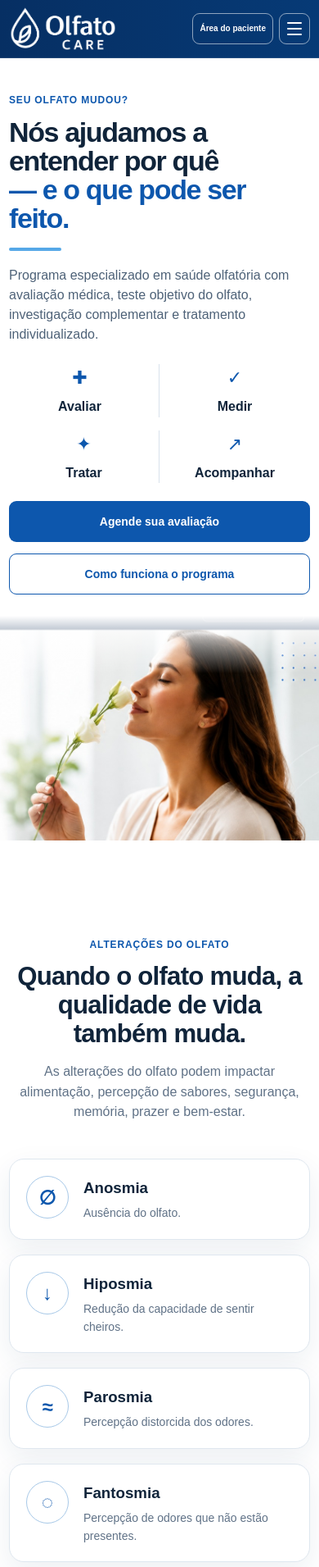
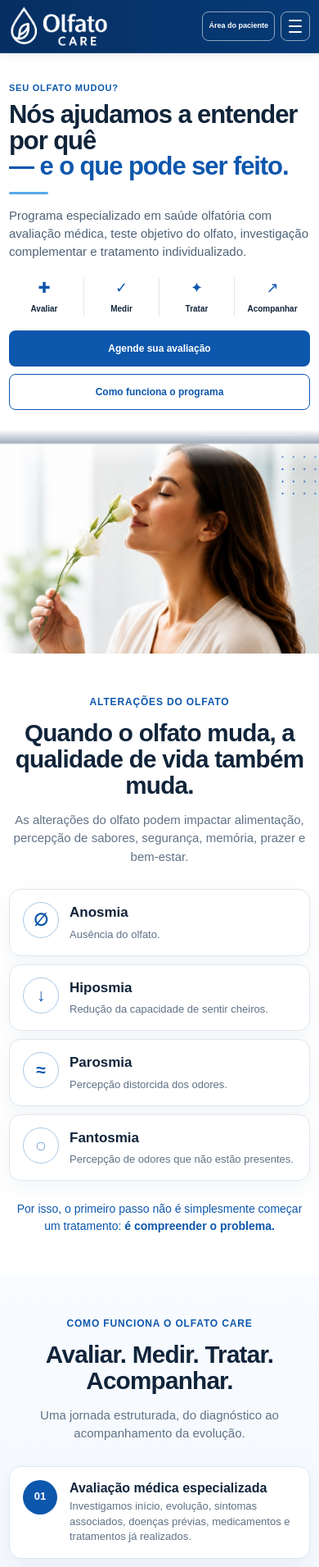
Before and after one commit to GILBERTOPEREIRANETO/OLFATOCARE-SITE, a Next.js app: page / in a window 390 px wide. Shown: the top 1911 px of the page at 82% size. Built offline with nearby package versions, Linux system fonts and the light colour scheme.

Commit message:
Add files via upload

```diff
--- a/app/globals.css
+++ b/app/globals.css
@@ -352,3 +352,292 @@ footer{background:#052b58;color:#fff;padding:30px 0}
   .hero h1{font-size:34px}
   .container{width:min(100% - 22px,1260px)}
 }
+
+/* ===== V2.4: refinamento mobile-first com desktop preservado ===== */
+@media(max-width:650px){
+
+  /* Header mais compacto */
+  .site-header{
+    box-shadow:0 2px 10px rgba(6,47,99,.10);
+  }
+  .nav{
+    min-height:64px;
+    padding:5px 0;
+  }
+  .brand{width:132px}
+  .mobile-patient{
+    min-height:36px;
+    padding:0 9px;
+    font-size:10px;
+    border-radius:8px;
+  }
+  .mobile-menu summary{
+    width:36px;
+    height:36px;
+    border-radius:8px;
+  }
+  .mobile-menu nav{
+    min-width:230px;
+    top:44px;
+  }
+
+  /* Hero: compacto, sem parecer banner gigante */
+  .hero-copy{
+    padding:34px 0 18px;
+  }
+  .hero h1{
+    font-size:clamp(32px,9.5vw,40px);
+    line-height:1.02;
+    letter-spacing:-.035em;
+  }
+  .kicker{
+    margin-bottom:8px;
+    font-size:11px;
+  }
+  .short-line{
+    width:48px;
+    height:3px;
+    margin:15px 0;
+  }
+  .hero-text{
+    font-size:15px;
+    line-height:1.48;
+    max-width:none;
+  }
+
+  /* Quatro pilares em faixa compacta */
+  .pillars-inline{
+    grid-template-columns:repeat(4,1fr);
+    gap:0;
+    margin:20px 0 18px;
+  }
+  .pillars-inline>div{
+    padding:0 5px;
+    border-right:1px solid #dfe6ee !important;
+  }
+  .pillars-inline>div:last-child{
+    border-right:0 !important;
+  }
+  .pillar-icon{
+    font-size:18px;
+    margin-bottom:3px;
+  }
+  .pillars-inline strong{
+    font-size:11px;
+  }
+
+  .hero-actions{
+    gap:9px;
+  }
+  .button{
+    min-height:44px;
+    font-size:12px;
+    border-radius:8px;
+  }
+
+  /* Foto abaixo do CTA, mais baixa e limpa */
+  .hero-photo{
+    min-height:245px;
+    margin:6px -14px 0;
+  }
+  .hero-photo img{
+    object-position:center 30%;
+  }
+  .hero-photo::before{
+    height:45px;
+  }
+
+  /* Seções mais curtas */
+  .section{
+    padding:50px 0;
+  }
+  .section-title{
+    margin-bottom:28px;
+  }
+  .section-title h2,
+  .tracking-copy h2,
+  .about-grid h2,
+  .cta h2{
+    font-size:clamp(26px,7.6vw,33px);
+    line-height:1.08;
+  }
+  .section-title>p:last-child,
+  .tracking-copy>p,
+  .body-text{
+    font-size:15px;
+    line-height:1.5;
+  }
+
+  /* Alterações do olfato: cards compactos */
+  .condition-grid{
+    gap:10px;
+  }
+  .condition-card{
+    padding:15px 16px;
+    gap:13px;
+    border-radius:14px;
+    box-shadow:0 8px 24px rgba(25,68,108,.06);
+  }
+  .condition-symbol{
+    width:44px;
+    height:44px;
+    font-size:21px;
+  }
+  .condition-card h3{
+    font-size:17px;
+    margin-bottom:3px;
+  }
+  .condition-card p{
+    font-size:13px;
+  }
+  .statement{
+    margin-top:24px;
+    font-size:14px;
+    line-height:1.45;
+  }
+
+  /* 6 passos: cartões horizontais, numerados, muito mais compactos */
+  .mobile-steps{
+    display:flex;
+    flex-direction:column;
+    gap:10px;
+  }
+  .mobile-steps .step-card{
+    display:grid;
+    grid-template-columns:44px 1fr;
+    grid-template-areas:
+      "num title"
+      "num text";
+    column-gap:13px;
+    row-gap:4px;
+    padding:16px;
+    border-radius:14px;
+    box-shadow:0 8px 22px rgba(18,59,94,.05);
+  }
+  .mobile-steps .step-number{
+    grid-area:num;
+    width:42px;
+    height:42px;
+    margin:0;
+    align-self:start;
+    font-size:13px;
+  }
+  .mobile-steps .step-mark{
+    display:none;
+  }
+  .mobile-steps .step-card h3{
+    grid-area:title;
+    margin:0;
+    font-size:16px;
+    line-height:1.2;
+  }
+  .mobile-steps .step-card p{
+    grid-area:text;
+    font-size:13px;
+    line-height:1.45;
+  }
+
+  /* Evolução: reduz sensação de blocos empilhados */
+  .mobile-tracking{
+    gap:24px;
+  }
+  .tracking-items{
+    gap:9px;
+    margin-top:18px;
+  }
+  .tracking-items>div{
+    padding:10px 12px;
+    border-left:3px solid #8fc4ef;
+    background:#f8fbfe;
+    border-radius:0 10px 10px 0;
+  }
+  .tracking-items b{
+    font-size:14px;
+  }
+  .tracking-items span{
+    font-size:12px;
+    line-height:1.4;
+  }
+
+  .chart-card{
+    padding:18px;
+    border-radius:16px;
+    box-shadow:0 10px 28px rgba(21,63,103,.08);
+  }
+  .chart-head{
+    align-items:flex-start;
+    gap:10px;
+  }
+  .chart-head strong{
+    font-size:15px;
+  }
+  .chart-card small{
+    display:block;
+    margin-top:8px;
+    font-size:11px;
+    line-height:1.4;
+  }
+
+  /* Seção institucional mais leve */
+  .about-grid{
+    gap:24px;
+  }
+  .about-panel{
+    min-height:170px;
+    padding:22px;
+    border-radius:20px;
+  }
+  .about-panel img{
+    width:180px;
+  }
+  .about-panel p{
+    margin-top:14px;
+    font-size:12px;
+    text-align:center;
+  }
+
+  /* CTA final */
+  .cta{
+    padding:42px 0;
+  }
+  .cta-grid{
+    gap:18px;
+  }
+  .white-button{
+    min-width:0;
+    width:100%;
+  }
+
+  /* Rodapé bem compacto */
+  footer{
+    padding:22px 0;
+  }
+  .footer-grid{
+    gap:12px;
+  }
+  .footer-grid img{
+    width:145px;
+  }
+  .footer-grid p{
+    font-size:12px;
+    margin:0;
+  }
+  .footer-grid a{
+    font-size:11px;
+    padding:8px 11px;
+  }
+}
+
+@media(max-width:390px){
+  .brand{width:122px}
+  .mobile-patient{
+    padding:0 7px;
+    font-size:9px;
+  }
+  .hero h1{
+    font-size:31px;
+  }
+  .pillars-inline strong{
+    font-size:10px;
+  }
+}
--- a/app/page.js
+++ b/app/page.js
@@ -140,7 +140,7 @@ export default function Home() {
             <p>Uma jornada estruturada, do diagnóstico ao acompanhamento da evolução.</p>
           </div>
 
-          <div className="steps-grid">
+          <div className="steps-grid mobile-steps">
             {steps.map(([n, title, text]) => (
               <article className="step-card" key={n}>
                 <span className="step-number">{n}</span>
```
Also changed, not shown: 1 other file (tests, documents, lock files or other folders).
